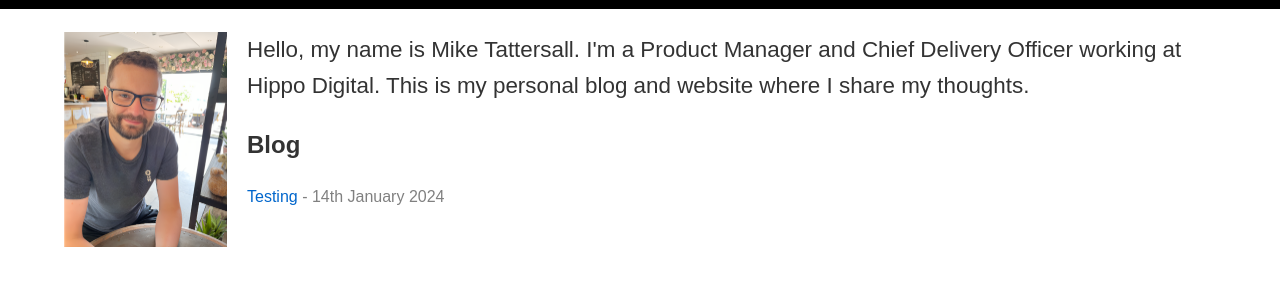
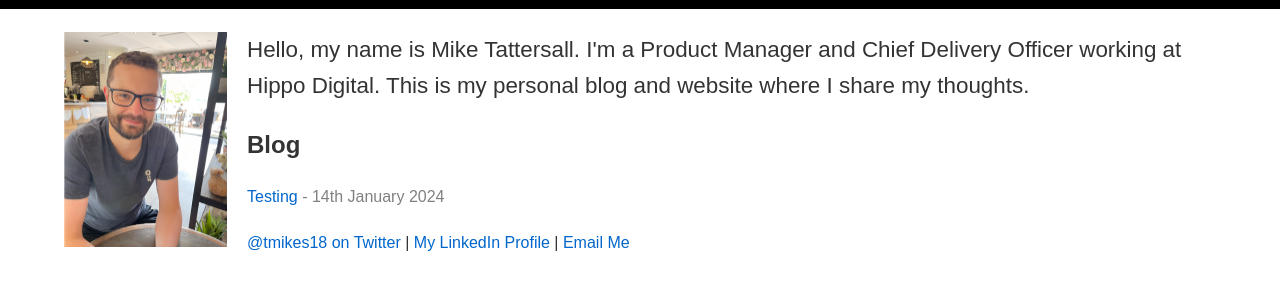
Before and after one commit to MikeT18/mike-website, a plain HTML site: page index.html in a window 1280 px wide. Shown: the part 53-342 px from the top of the page. Drawn offline with Linux system fonts and the light colour scheme.

Commit message:
Update index.html
Footer

```diff
--- a/index.html
+++ b/index.html
@@ -39,4 +39,11 @@
     </div>
     </main>
 </body>
+    <footer>
+    <div class="footer-content">
+        <a href="https://twitter.com/tmikes18" target="_blank">@tmikes18 on Twitter</a> |
+        <a href="https://www.linkedin.com/in/mike-tattersall-03b41a93/" target="_blank">My LinkedIn Profile</a> |
+        <a href="mailto:michaelrwtattersall@gmail.com">Email Me</a>
+    </div>
+</footer>
 </html>
```
